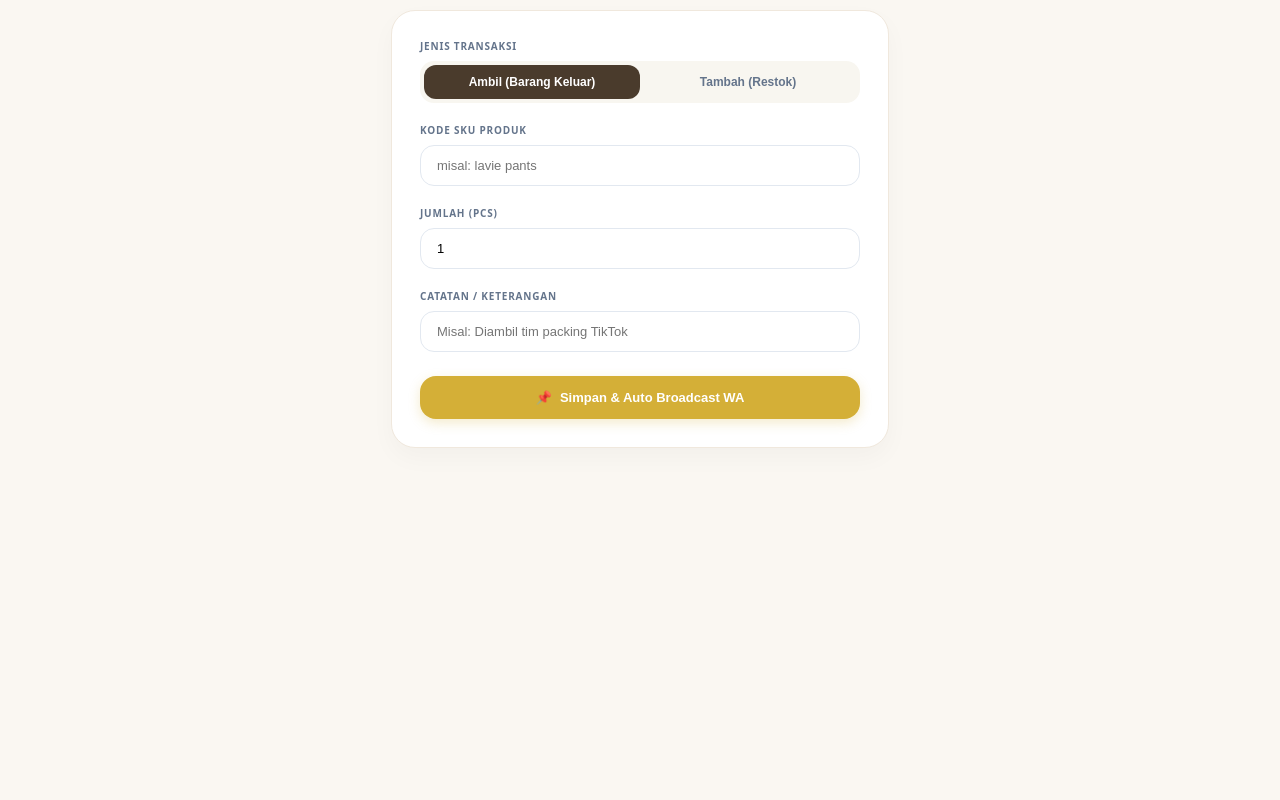
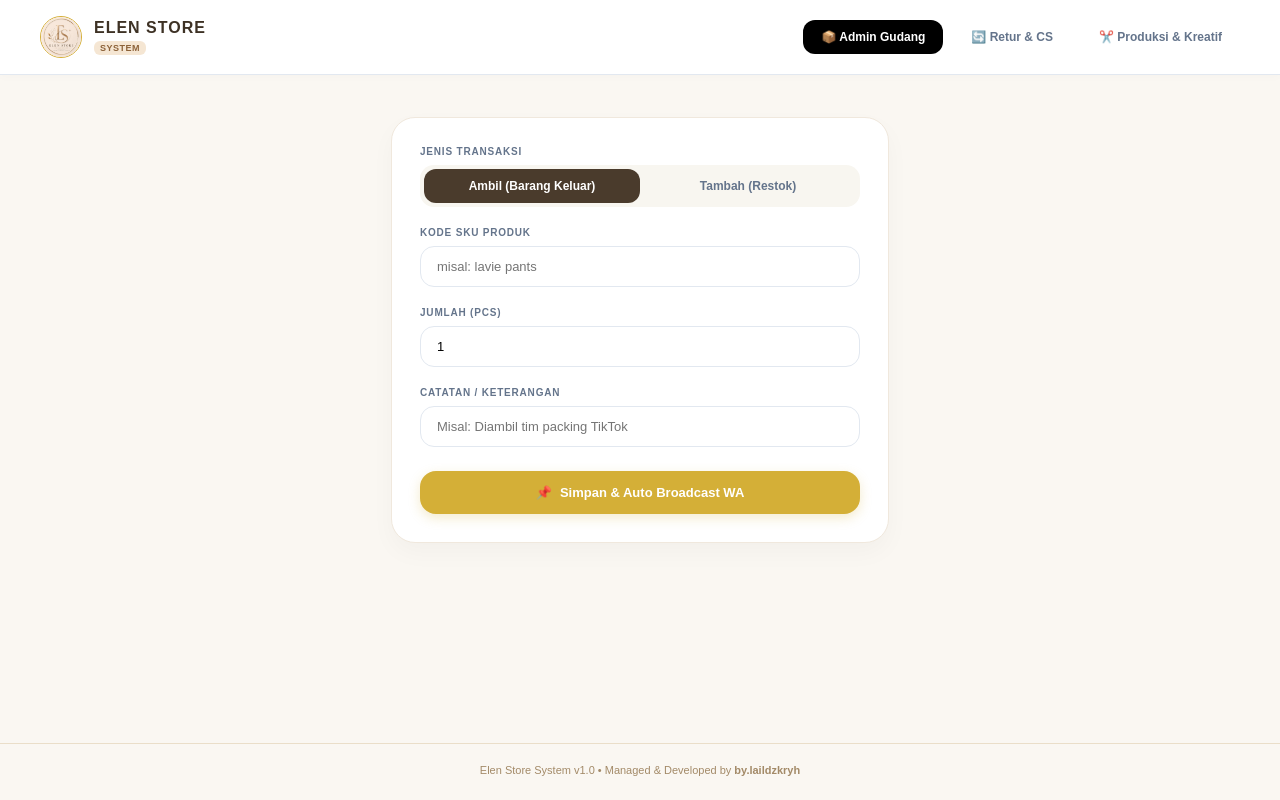
Before and after one commit to dzikriyahlailatul26-max/elen-store-app, a Next.js app: page /dashboard/admin in a window 1280 px wide. Built offline with nearby package versions, Linux system fonts and the light colour scheme.

Commit message:
Fix syntax in dashboard layout

```diff
--- /dev/null
+++ b/app/dashboard/layout.tsx
@@ -0,0 +1,98 @@
+'use client';
+
+import React from 'react';
+import Link from 'next/link';
+import { usePathname } from 'next/navigation';
+
+export default function DashboardLayout({
+  children,
+}: {
+  children: React.ReactNode;
+}) {
+  const pathname = usePathname();
+
+  return (
+    <div style={{ minHeight: '100vh', backgroundColor: '#FAF7F2', fontFamily: 'sans-serif', color: '#4A3B2C', display: 'flex', flexDirection: 'column' }}>
+
+      {/* SINGLE HEADER DASHBOARD TOPBAR */}
+      <header style={{
+        backgroundColor: '#ffffff',
+        borderBottom: '1px solid #E2E8F0',
+        padding: '16px 40px',
+        display: 'flex',
+        justifyContent: 'space-between',
+        alignItems: 'center',
+        position: 'sticky',
+        top: 0,
+        zIndex: 50,
+        boxShadow: '0 2px 10px rgba(0,0,0,0.02)'
+      }}>
+        {/* LOGO & BRAND LEFT */}
+        <Link href="/" style={{ textDecoration: 'none', display: 'flex', alignItems: 'center', gap: '12px' }}>
+          <div style={{ width: '40px', height: '40px', borderRadius: '50%', overflow: 'hidden', border: '1px solid #D4AF37', backgroundColor: '#FAF7F2' }}>
+            <img
+              src="/logo-elenstore.jpeg"
+              alt="Elen Store Logo"
+              style={{ width: '100%', height: '100%', objectFit: 'cover', display: 'block' }}
+            />
+          </div>
+          <div>
+            <h1 style={{ fontSize: '16px', fontWeight: '900', letterSpacing: '1px', color: '#3E3225', margin: 0 }}>
+              ELEN STORE
+            </h1>
+            <span style={{ backgroundColor: '#F5E6D3', color: '#8C6239', fontSize: '9px', fontWeight: '800', padding: '2px 6px', borderRadius: '6px', letterSpacing: '0.5px' }}>
+              SYSTEM
+            </span>
+          </div>
+        </Link>
+
+        {/* NAVIGATION BUTTONS RIGHT */}
+        <nav style={{ display: 'flex', gap: '10px' }}>
+          <Link href="/dashboard/admin" style={{ textDecoration: 'none' }}>
+            <button style={{
+              padding: '10px 18px', borderRadius: '12px', fontSize: '12px', fontWeight: '800', border: 'none', cursor: 'pointer',
+              backgroundColor: pathname.includes('/admin') ? '#000000' : 'transparent',
+              color: pathname.includes('/admin') ? '#ffffff' : '#64748B',
+              transition: 'all 0.2s'
+            }}>
+              📦 Admin Gudang
+            </button>
+          </Link>
+
+          <Link href="/dashboard/retur" style={{ textDecoration: 'none' }}>
+            <button style={{
+              padding: '10px 18px', borderRadius: '12px', fontSize: '12px', fontWeight: '800', border: 'none', cursor: 'pointer',
+              backgroundColor: pathname.includes('/retur') ? '#000000' : 'transparent',
+              color: pathname.includes('/retur') ? '#ffffff' : '#64748B',
+              transition: 'all 0.2s'
+            }}>
+              🔄 Retur & CS
+            </button>
+          </Link>
+
+          <Link href="/dashboard/produksi" style={{ textDecoration: 'none' }}>
+            <button style={{
+              padding: '10px 18px', borderRadius: '12px', fontSize: '12px', fontWeight: '800', border: 'none', cursor: 'pointer',
+              backgroundColor: pathname.includes('/produksi') ? '#000000' : 'transparent',
+              color: pathname.includes('/produksi') ? '#ffffff' : '#64748B',
+              transition: 'all 0.2s'
+            }}>
+              ✂️ Produksi & Kreatif
+            </button>
+          </Link>
+        </nav>
+      </header>
+
+      {/* DASHBOARD PAGE CONTENT */}
+      <main style={{ flex: 1, padding: '32px 20px', maxWidth: '1100px', margin: '0 auto', width: '100%', boxSizing: 'border-box' }}>
+        {children}
+      </main>
+
+      {/* WATERMARK FOOTER RESMI */}
+      <footer style={{ textAlign: 'center', padding: '20px 0 24px 0', fontSize: '11px', color: '#A38A68', borderTop: '1px solid #EADEC9', marginTop: 'auto' }}>
+        Elen Store System v1.0 • Managed & Developed by <strong>by.laildzkryh</strong>
+      </footer>
+
+    </div>
+  );
+}
```
